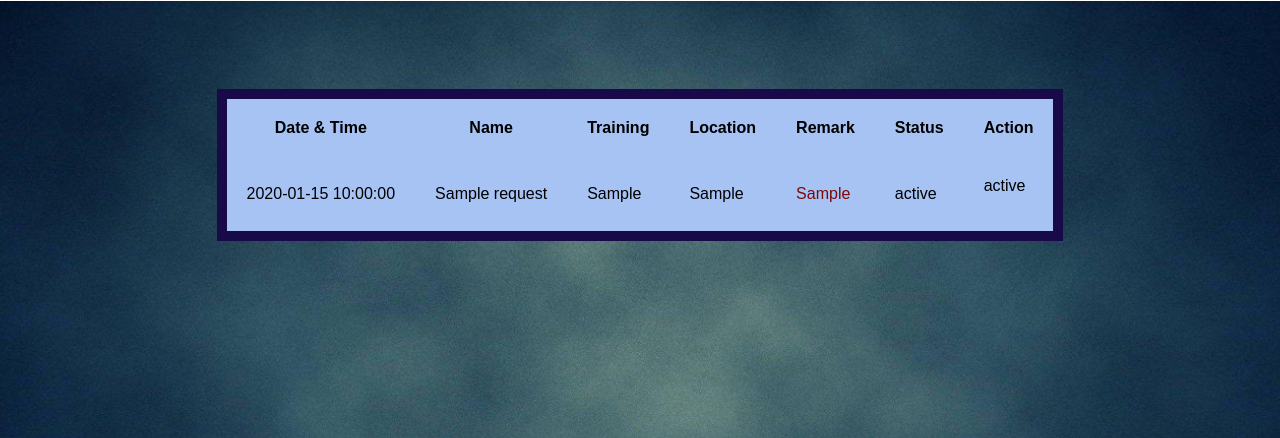
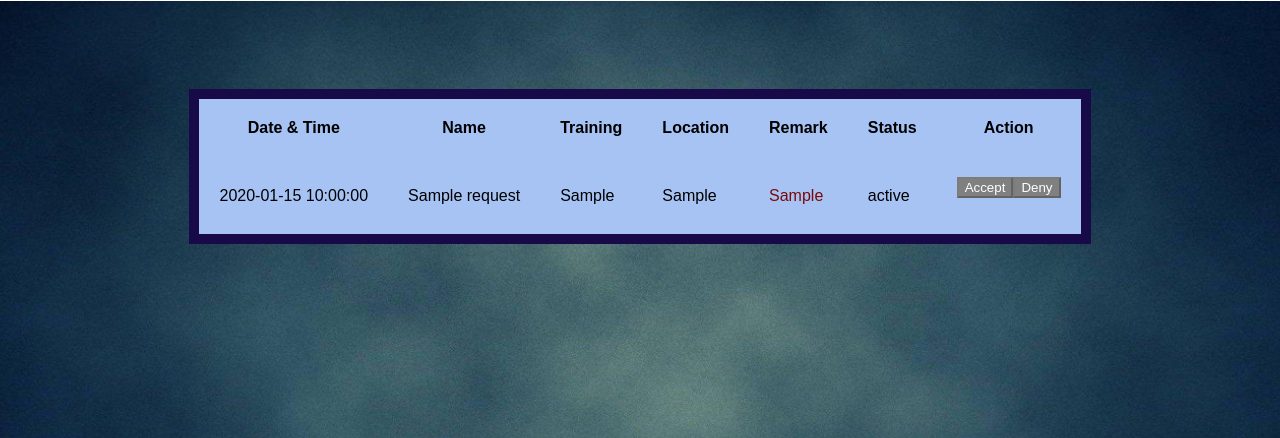
Before and after one commit to xiyeeeee/Sprint2, a PHP site: page /manage_request.php in a window 1280 px wide. Shown: the part 79-517 px from the top of the page. Run offline with PHP 8.4, Linux system fonts and the light colour scheme; tables that the repository leaves empty or names only in its code hold one stand-in row (values such as "Sample post").

Commit message:
disable admin request buttons

```diff
--- a/MSPcode/css/style3.css
+++ b/MSPcode/css/style3.css
@@ -601,3 +601,18 @@ button[name="accept"] {
     background: rgba(0, 0, 0, 0.5)url(../img/add_training.jpg) no-repeat center center fixed;
     background-size: cover;
   }
+
+  button[disabled],
+  button.disabled {
+    background-color: grey;
+    color: white;
+    cursor: not-allowed;
+  }
+
+
+  button[disabled]:hover,
+  button.disabled:hover {
+    background-color: grey;
+    color: white;
+    opacity: 1;
+  }
--- a/MSPcode/manage_request.php
+++ b/MSPcode/manage_request.php
@@ -91,7 +91,8 @@
       echo "<form method='post' action=''>";
       echo "<input type='hidden' name='rID' value='" . $row["rID"] . "'>";
       if($row["status"] != "pending"){
-        echo "<p>". $row["status"] . "</p>";
+        echo "<button type='submit' name='accept' disabled>Accept</button>";
+        echo "<button type='submit' name='deny' disabled>Deny</button>";
       }else{
         echo "<button type='submit' name='accept'>Accept</button>";
         echo "<button type='submit' name='deny'>Deny</button>";
```
